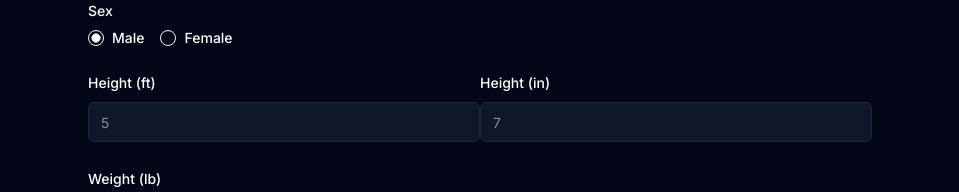
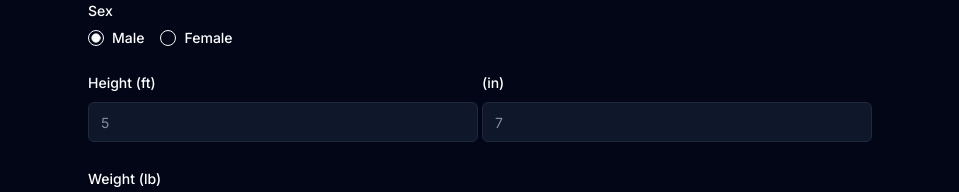
Before and after one commit to kulgg/bodyfat.cc, a Next.js app: page / in a window 1280 px wide. Both pictures are taken after a click on the switch 919 px from the left and 31 px from the top of the page. Shown: the part 130-322 px from the top of the page, without its empty margins (160-1119 px from the left). Built offline with nearby package versions, Linux system fonts and the light colour scheme.

Commit message:
Fix form styling

```diff
--- a/app/(form)/FemaleImperialForm.tsx
+++ b/app/(form)/FemaleImperialForm.tsx
@@ -103,7 +103,7 @@ export default function FemaleImperialForm() {
   return (
     <Form {...form}>
       <form onSubmit={form.handleSubmit(onSubmit)} className="space-y-6">
-        <div className="grid grid-cols-2">
+        <div className="gap-1 grid grid-cols-2">
           <FormField
             control={form.control}
             name="height_foot"
@@ -122,7 +122,7 @@ export default function FemaleImperialForm() {
             name="height_inches"
             render={({ field }) => (
               <FormItem>
-                <FormLabel className="">Height (in)</FormLabel>
+                <FormLabel className="">(in)</FormLabel>
                 <FormControl>
                   <Input placeholder="7" {...field} autoComplete="off" />
                 </FormControl>
--- a/app/(form)/MaleImperialForm.tsx
+++ b/app/(form)/MaleImperialForm.tsx
@@ -97,7 +97,7 @@ export default function MaleImperialForm() {
   return (
     <Form {...form}>
       <form onSubmit={form.handleSubmit(onSubmit)} className="space-y-6">
-        <div className="grid grid-cols-2">
+        <div className="grid grid-cols-2 gap-1">
           <FormField
             control={form.control}
             name="height_foot"
@@ -116,7 +116,7 @@ export default function MaleImperialForm() {
             name="height_inches"
             render={({ field }) => (
               <FormItem>
-                <FormLabel className="">Height (in)</FormLabel>
+                <FormLabel className="">(in)</FormLabel>
                 <FormControl>
                   <Input placeholder="7" {...field} autoComplete="off" />
                 </FormControl>
```
